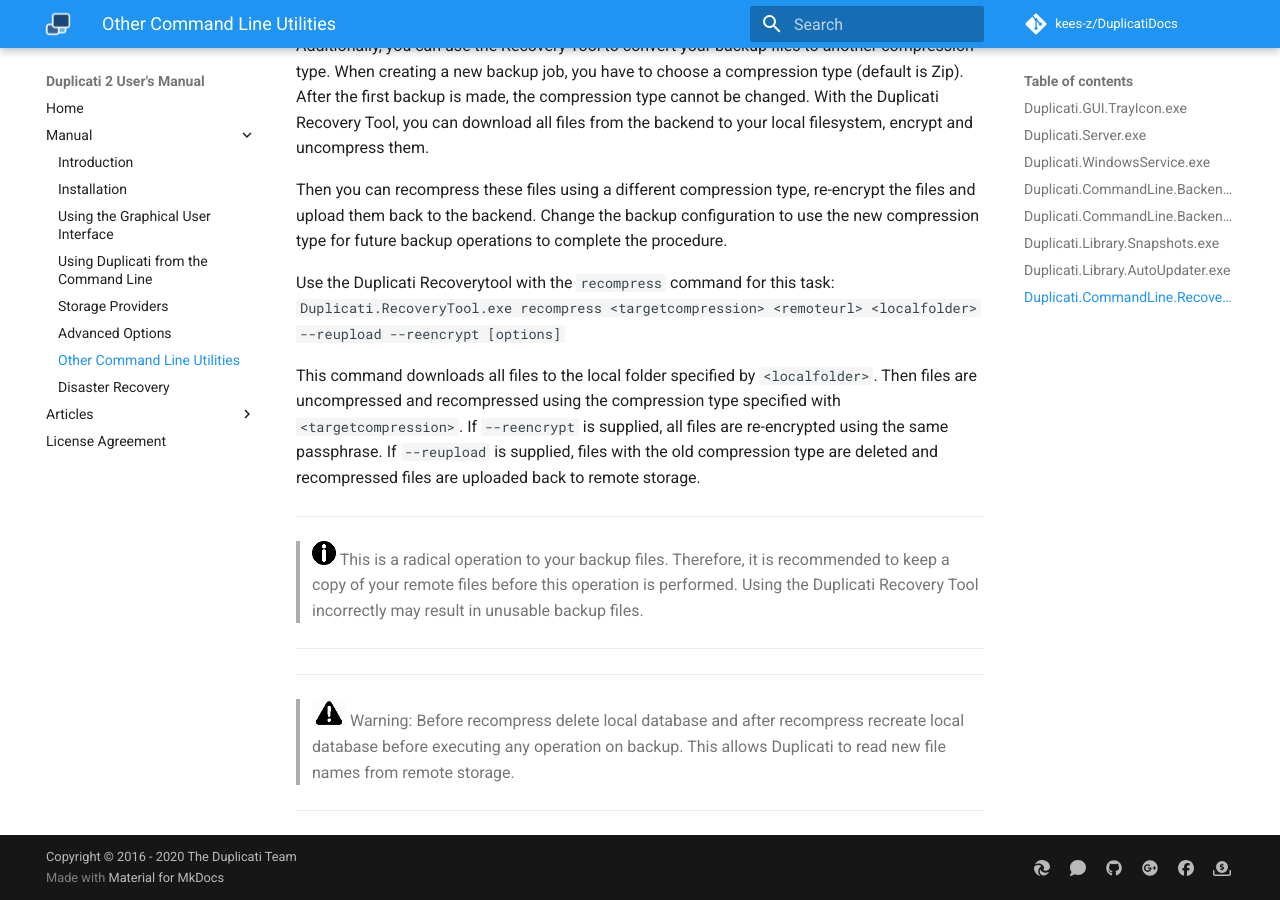
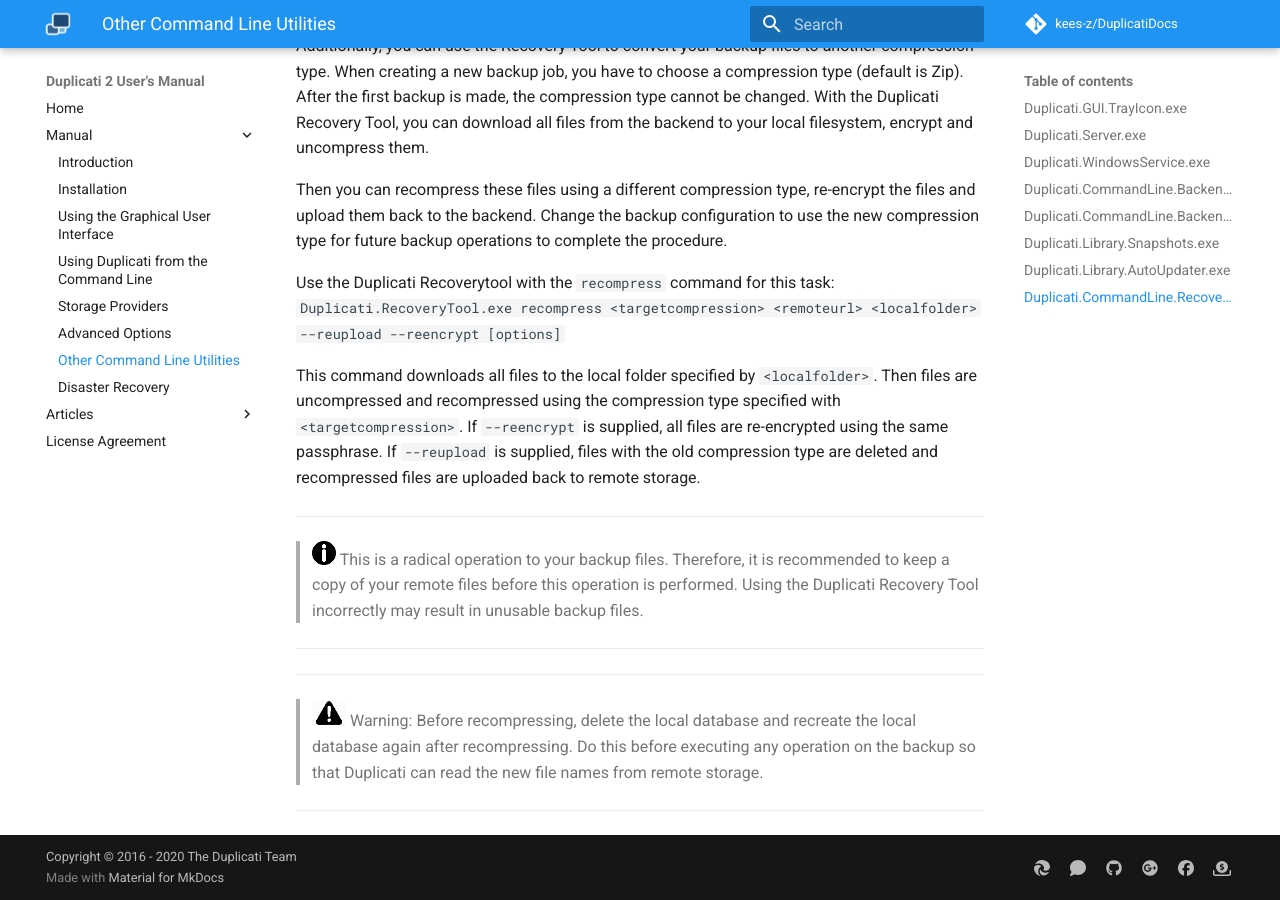
Before and after one commit to kees-z/DuplicatiDocs, an MkDocs documentation site: the page built from docs/07-other-command-line-utilities.md, in a window 1280 px wide and 900 px high, scrolled down 9092 px. Built offline with MkDocs 1.6.1 and Material for MkDocs 9.7.7, drawn with Linux system fonts in a browser that asks for light colours; comment, search, counter and statistics services are not loaded; old or Windows-style settings are respelled for this version of MkDocs.

Commit message:
Fix some wordings

```diff
--- a/docs/07-other-command-line-utilities.md
+++ b/docs/07-other-command-line-utilities.md
@@ -292,6 +292,6 @@ This command downloads all files to the local folder specified by `<localfolder>
 *****
 
 *****
-> ![](icon_important.png) Warning: Before recompress delete local database and after recompress recreate local database before executing any operation on backup. This allows Duplicati to read new file names from remote storage.
+> ![](icon_important.png) Warning: Before recompressing, delete the local database and recreate the local database again after recompressing. Do this before executing any operation on the backup so that Duplicati can read the new file names from remote storage.
 
 *****
```
